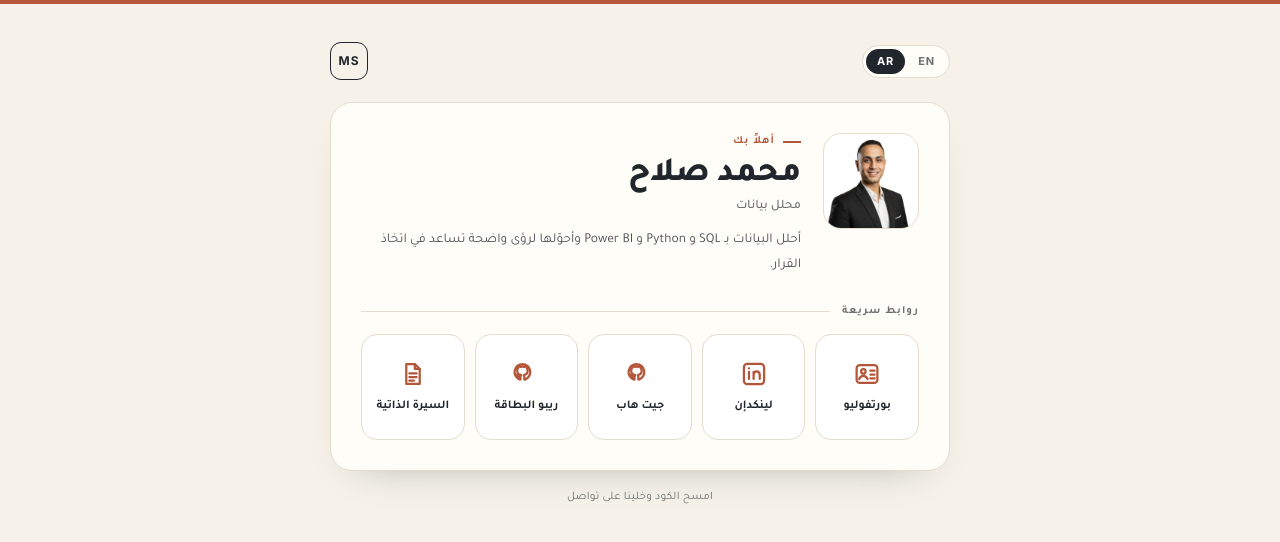
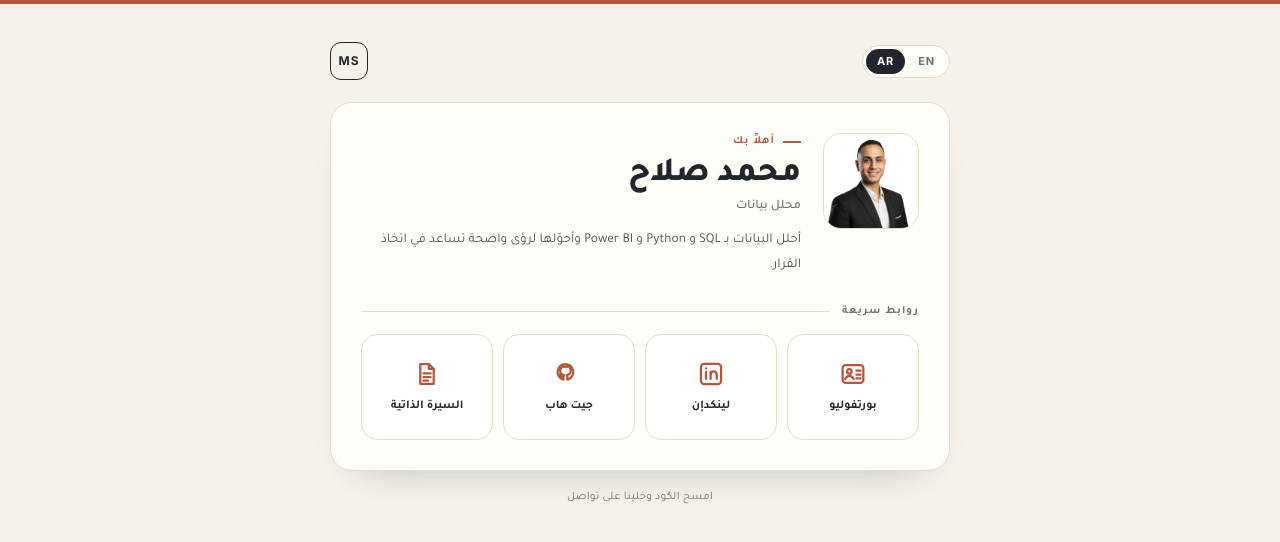
Before and after one commit to mohamedsalahabdelhamid/mohamed-salah, a plain HTML site: page card/index.html in a window 1280 px wide. Drawn offline with Linux system fonts and the light colour scheme.

Commit message:
Remove card repo link from contact card

```diff
--- a/card/data-default.js
+++ b/card/data-default.js
@@ -35,14 +35,6 @@ window.DEFAULT_DATA = {
       "visible": true
     },
     {
-      "id": "card-repo",
-      "icon": "github",
-      "label_ar": "ريبو البطاقة",
-      "label_en": "Card Repo",
-      "url": "https://github.com/mohamedsalahabdelhamid/mohamed-salah",
-      "visible": true
-    },
-    {
       "id": "cv",
       "icon": "cv",
       "label_ar": "السيرة الذاتية",
--- a/card/links.json
+++ b/card/links.json
@@ -35,14 +35,6 @@
       "visible": true
     },
     {
-      "id": "card-repo",
-      "icon": "github",
-      "label_ar": "ريبو البطاقة",
-      "label_en": "Card Repo",
-      "url": "https://github.com/mohamedsalahabdelhamid/mohamed-salah",
-      "visible": true
-    },
-    {
       "id": "cv",
       "icon": "cv",
       "label_ar": "السيرة الذاتية",
--- a/card/styles.css
+++ b/card/styles.css
@@ -60,7 +60,7 @@ h1#greeting{margin:0 0 3px;font-size:clamp(26px,7vw,34px);line-height:1.22;font-
 .divider{display:flex;align-items:center;gap:12px;margin:27px 0 16px;color:var(--muted);font-size:11px;font-weight:700;letter-spacing:.1em;text-transform:uppercase}
 .divider::after{content:"";flex:1;height:1px;background:var(--line)}
 
-.links{display:grid;grid-template-columns:repeat(auto-fit,minmax(96px,1fr));gap:10px}
+.links{display:grid;grid-template-columns:repeat(4,1fr);gap:10px}
 .link{
   display:flex;flex-direction:column;align-items:center;justify-content:center;gap:10px;
   min-height:106px;padding:14px 7px;text-align:center;
```
